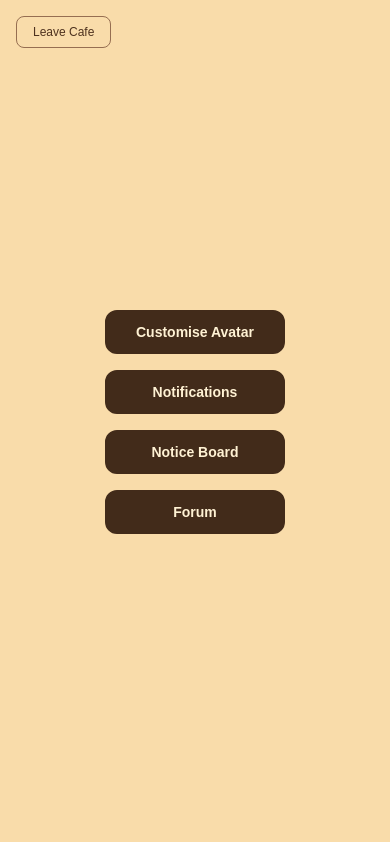
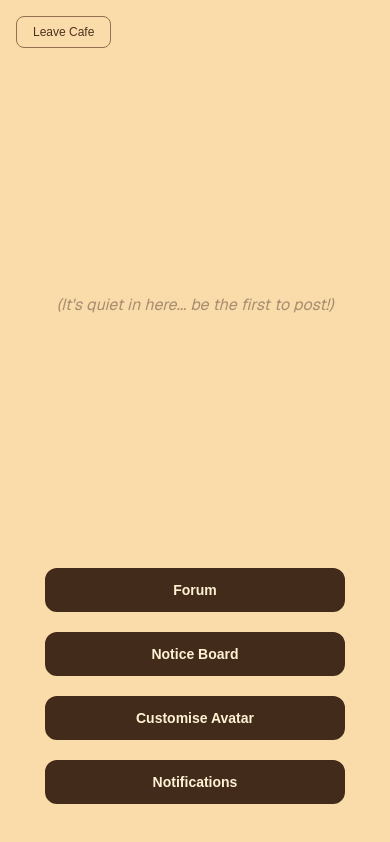
Before and after one commit to archit-narumanchi/socialcomputing, a Next.js app in the folder classcafe/: page /cafe/1 in a window 390 px wide. Built offline with nearby package versions, Linux system fonts and the light colour scheme.

Commit message:
aesthetic changes

```diff
--- a/classcafe/src/app/cafe/[courseCode]/forum/post/[postId]/page.module.css
+++ b/classcafe/src/app/cafe/[courseCode]/forum/post/[postId]/page.module.css
@@ -101,6 +101,7 @@
 .composerCard {
   width: min(700px, 100%);
   background: white;
+  color:#4b5563;
   border-radius: 32px;
   padding: 24px;
   box-shadow: 0 25px 50px -12px rgba(0, 0, 0, 0.25);
--- a/classcafe/src/app/cafe/[courseCode]/page.js
+++ b/classcafe/src/app/cafe/[courseCode]/page.js
@@ -19,8 +19,6 @@ export default function CourseCafe() {
         const token = localStorage.getItem("token");
         if (!token) return;
 
-        // Fetch all posts for the course
-        // The backend returns them sorted by newest first.
         const response = await fetch(`${API_BASE_URL}/forum/course/${courseCode}/posts`, {
           headers: {
             Authorization: `Bearer ${token}`,
@@ -31,10 +29,7 @@ export default function CourseCafe() {
           const allPosts = await response.json();
 
           if (allPosts.length > 0) {
-            // 1. Take only the top 5 most recent posts
             const recentPool = allPosts.slice(0, 5);
-
-            // 2. Shuffle this smaller pool to pick 2 random ones
             const shuffled = [...recentPool].sort(() => 0.5 - Math.random());
             setRandomPosts(shuffled.slice(0, 2));
           }
@@ -56,7 +51,7 @@ export default function CourseCafe() {
   };
 
   const handleNotifications = () => {
-    router.push(`/cafe/${courseCode}/notifications`);
+    console.log("Notifications for course:", courseCode);
   };
 
   const handleNoticeBoard = () => {
@@ -76,10 +71,10 @@ export default function CourseCafe() {
       </header>
 
       <main className={styles.main}>
-        {/* Ambient Chat Bubbles */}
-        {randomPosts.length > 0 && (
-          <div className={styles.previewSection}>
-            {randomPosts.map((post, index) => {
+        {/* Left Side: Ambient Chat Bubbles */}
+        <div className={styles.previewSection}>
+          {randomPosts.length > 0 ? (
+            randomPosts.map((post, index) => {
               const isLeft = index % 2 === 0;
               const avatarUrl = getAvatarUrl(post.user?.avatarConfig);
 
@@ -88,7 +83,6 @@ export default function CourseCafe() {
                   key={post.id}
                   className={`${styles.previewBubbleWrapper} ${isLeft ? styles.left : styles.right}`}
                 >
-                  {/* Render Avatar FIRST if on the left */}
                   {isLeft && (
                     <div className={styles.previewAvatarContainer}>
                       <Image
@@ -103,8 +97,8 @@ export default function CourseCafe() {
 
                   <div className={styles.previewBubble}>
                     <p className={styles.previewContent}>
-                      {post.content.length > 60
-                        ? post.content.substring(0, 60) + "..."
+                      {post.content.length > 80
+                        ? post.content.substring(0, 80) + "..."
                         : post.content}
                     </p>
                     <span className={styles.previewAuthor}>
@@ -112,7 +106,6 @@ export default function CourseCafe() {
                     </span>
                   </div>
 
-                  {/* Render Avatar LAST if on the right */}
                   {!isLeft && (
                     <div className={styles.previewAvatarContainer}>
                       <Image
@@ -126,11 +119,23 @@ export default function CourseCafe() {
                   )}
                 </div>
               );
-            })}
-          </div>
-        )}
+            })
+          ) : (
+            // Placeholder or empty space if no posts
+            <div style={{ textAlign: 'center', color: '#a88d70', fontStyle: 'italic' }}>
+              (It's quiet in here... be the first to post!)
+            </div>
+          )}
+        </div>
 
+        {/* Right Side: Menu Buttons */}
         <div className={styles.buttonGroup}>
+          <button className={styles.cafeButton} onClick={handleForum}>
+            Forum
+          </button>
+          <button className={styles.cafeButton} onClick={handleNoticeBoard}>
+            Notice Board
+          </button>
           <button
             className={styles.cafeButton}
             onClick={handleCustomiseAvatar}
@@ -140,12 +145,6 @@ export default function CourseCafe() {
           <button className={styles.cafeButton} onClick={handleNotifications}>
             Notifications
           </button>
-          <button className={styles.cafeButton} onClick={handleNoticeBoard}>
-            Notice Board
-          </button>
-          <button className={styles.cafeButton} onClick={handleForum}>
-            Forum
-          </button>
         </div>
       </main>
     </div>
--- a/classcafe/src/app/cafe/[courseCode]/page.module.css
+++ b/classcafe/src/app/cafe/[courseCode]/page.module.css
@@ -36,27 +36,30 @@
 .main {
   flex: 1;
   display: flex;
-  flex-direction: column;
+  flex-direction: row; /* Changed to row for side-by-side layout */
   align-items: center;
   justify-content: center;
-  gap: 40px;
+  gap: 60px; /* Spacing between the two columns */
   width: 100%;
+  max-width: 1200px; /* Constrain width on huge screens */
+  margin: 0 auto;
+  padding: 0 40px;
 }
 
-/* --- Chat Preview Bubbles --- */
+/* --- Chat Preview Bubbles (Left Side) --- */
 .previewSection {
+  flex: 1; /* Takes available space */
   display: flex;
   flex-direction: column;
-  gap: 24px; /* Increased gap to account for avatars */
-  width: 100%;
-  max-width: 650px;
-  padding: 0 24px;
+  gap: 24px;
+  max-width: 550px; /* Limit width so bubbles don't stretch too far */
+  justify-content: center;
 }
 
 .previewBubbleWrapper {
   display: flex;
   width: 100%;
-  align-items: flex-end; /* Align avatar to bottom of bubble */
+  align-items: flex-end;
   gap: 12px;
 }
 
@@ -94,7 +97,7 @@
   border-radius: 20px;
   border-bottom-left-radius: 4px;
   padding: 16px 20px;
-  max-width: 70%;
+  max-width: 100%; /* Allow it to fill the wrapper space */
   box-shadow: 0 4px 12px rgba(78, 50, 30, 0.1);
   animation: float 3s ease-in-out infinite;
   position: relative;
@@ -128,16 +131,18 @@
   50% { transform: translateY(-5px); }
 }
 
-/* --- Existing Button Group --- */
+/* --- Button Group (Right Side) --- */
 .buttonGroup {
+  flex: 0 0 auto; /* Don't shrink */
   display: flex;
   flex-direction: column;
   gap: 20px;
   align-items: center;
+  min-width: 240px;
 }
 
 .cafeButton {
-  min-width: 220px;
+  width: 100%;
   padding: 14px 28px;
   border-radius: 12px;
   border: 2px solid #422b1a;
@@ -147,6 +152,7 @@
   font-weight: 600;
   cursor: pointer;
   transition: all 0.2s;
+  text-align: center;
 }
 
 .cafeButton:hover {
@@ -160,7 +166,24 @@
   transform: translateY(-1px);
 }
 
-@media (max-width: 600px) {
+/* Responsive: Stack vertically on smaller screens */
+@media (max-width: 900px) {
+  .main {
+    flex-direction: column; /* Stack them again */
+    gap: 40px;
+    padding: 80px 24px 40px; /* Add top padding to clear header */
+  }
+
+  .previewSection {
+    width: 100%;
+    max-width: 100%;
+  }
+
+  .buttonGroup {
+    width: 100%;
+    max-width: 300px;
+  }
+
   .header {
     top: 16px;
     left: 16px;
@@ -172,13 +195,8 @@
   }
 
   .cafeButton {
-    min-width: 180px;
     padding: 12px 24px;
     font-size: 14px;
-  }
-
-  .buttonGroup {
-    gap: 16px;
   }
 
   .previewContent {
```
